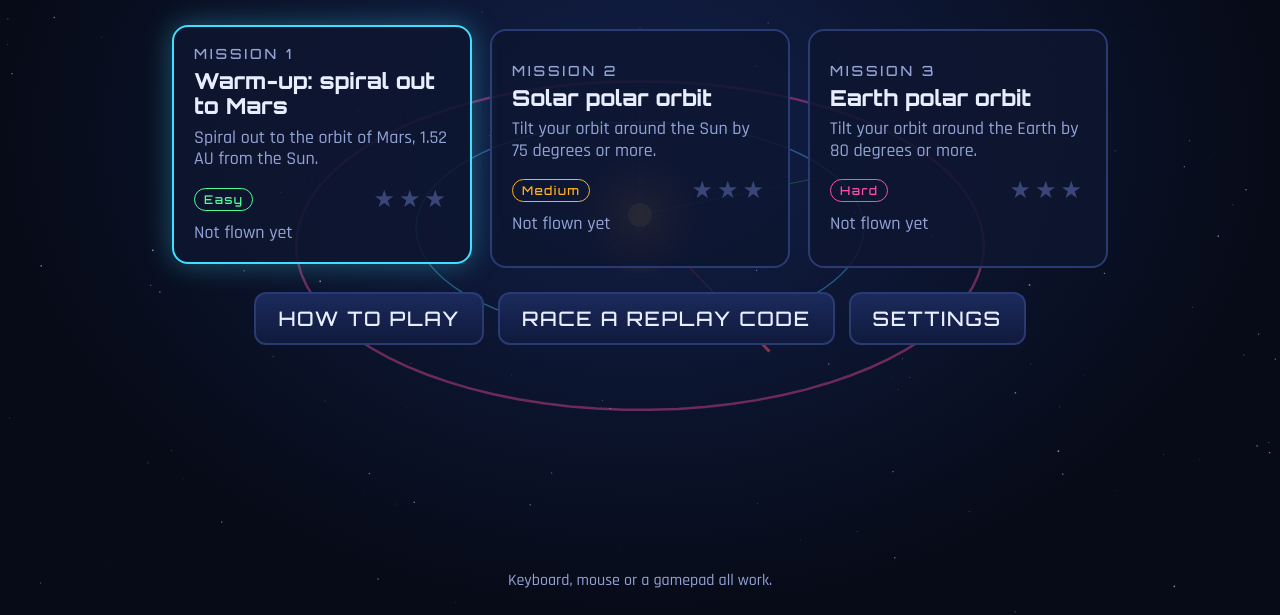
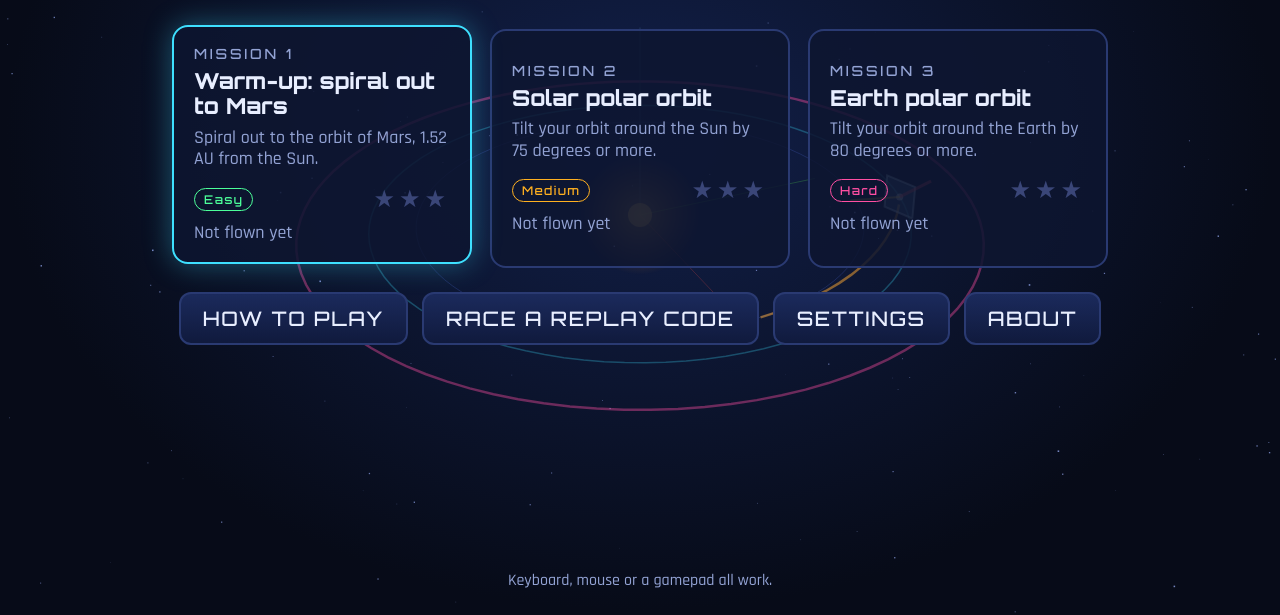
Before and after one commit to shenfan19/solar-sail-race, a plain HTML site: page index.html in a window 1280 px wide. Shown: the part 185-800 px from the top of the page. Drawn offline with Linux system fonts and the light colour scheme.

Commit message:
front page

```diff
--- a/index.html
+++ b/index.html
@@ -61,6 +61,9 @@
   .sheet .btns { display:flex; flex-wrap:wrap; gap:12px; margin-top:16px; }
   .sheet .opt { display:flex; justify-content:space-between; align-items:center; gap:12px; font-size:20px; padding:9px 0; border-bottom:1px solid rgba(42,58,114,0.6); }
   .sheet .opt select { font:inherit; color:var(--text); background:#101a3d; border:2px solid var(--line); border-radius:8px; padding:5px 8px; }
+  .sheet p.about { font-size:clamp(17px, 1.9vw, 21px); line-height:1.35; margin:0 0 12px; }
+  .sheet p.about.small { color:var(--muted); font-size:16px; margin-top:14px; }
+  .sheet a { color:var(--cyan); }
   .sheet table { border-collapse:collapse; font-size:19px; width:100%; }
   .sheet td { padding:6px 8px; border-bottom:1px solid rgba(42,58,114,0.6); } .sheet td:first-child { color:var(--cyan); font-family:var(--display); font-size:15px; white-space:nowrap; }
 
@@ -122,6 +125,7 @@
       <button class="btn" id="btnHelp">How to play</button>
       <button class="btn" id="btnGhostCode">Race a replay code</button>
       <button class="btn" id="btnSettings">Settings</button>
+      <button class="btn" id="btnAbout">About</button>
     </div>
     <div id="pads"></div>
   </div>
@@ -225,6 +229,24 @@
       <div class="btns"><button class="btn primary" id="btnHelpBack">Got it</button></div>
     </div>
   </div>
+
+  <!-- about -->
+  <div id="about" class="screen center hidden">
+    <div class="sheet">
+      <h2>About</h2>
+      <div class="lead">Sail Race 谁谓河广, a non-real-time racing game about solar sails.</div>
+      <p class="about">The Chinese name comes from the Book of Songs: 誰謂河廣？一葦杭之. Who says the river is wide? A single reed can cross it.</p>
+      <p class="about">The physics is a deterministic point-mass model: gravity of the central body plus light pressure on an ideal flat sail. Scores come from re-simulating each replay.</p>
+      <table>
+        <tr><td>AUTHOR</td><td>Fan Shen</td></tr>
+        <tr><td>SOURCE</td><td><a href="https://github.com/shenfan19/solar-sail-race" target="_blank" rel="noopener">github.com/shenfan19/solar-sail-race</a></td></tr>
+        <tr><td>LICENSE</td><td>MIT</td></tr>
+        <tr><td>VERSION</td><td>0.1.0</td></tr>
+      </table>
+      <p class="about small">Developed with AI coding assistance for code generation, automated testing, and documentation.</p>
+      <div class="btns"><button class="btn primary" id="btnAboutBack">Back</button></div>
+    </div>
+  </div>
 </div>
 
 <script src="js/trig.js"></script>
--- a/js/game.js
+++ b/js/game.js
@@ -13,7 +13,8 @@
     padSpeed: 0.9,      // pad units per second at full stick or key
     deadzone: 0.18,
     speeds: [0.25, 1, 4, 16, 64],
-    attractTicks: 30,   // ticks per frame for the background demo flight
+    attractSpeed: 4,    // background demo flight plays at this multiple of the level's view rate, like the 4x play speed
+    attractHold: 3,     // seconds the finished demo flight stays on screen before it starts again
     cameraSpin: 0.12,   // degrees per frame for the idle camera
     autoSpeedIndex: 4
   };
@@ -63,11 +64,11 @@
   }
 
   // ---- screens ----
-  const OVERLAYS = { menu: ['menu'], brief: ['brief'], play: ['hud'], pause: ['hud', 'pause'], result: ['result'], settings: ['menu', 'settings'], help: ['menu', 'help'] };
-  const TOP = { menu: 'menu', brief: 'brief', play: 'hud', pause: 'pause', result: 'result', settings: 'settings', help: 'help' };
+  const OVERLAYS = { menu: ['menu'], brief: ['brief'], play: ['hud'], pause: ['hud', 'pause'], result: ['result'], settings: ['menu', 'settings'], help: ['menu', 'help'], about: ['menu', 'about'] };
+  const TOP = { menu: 'menu', brief: 'brief', play: 'hud', pause: 'pause', result: 'result', settings: 'settings', help: 'help', about: 'about' };
   function setScreen(name) {
     screen = name;
-    ['menu', 'brief', 'hud', 'pause', 'result', 'settings', 'help'].forEach((id) => $(id).classList.add('hidden'));
+    ['menu', 'brief', 'hud', 'pause', 'result', 'settings', 'help', 'about'].forEach((id) => $(id).classList.add('hidden'));
     OVERLAYS[name].forEach((id) => $(id).classList.remove('hidden'));
     canvas.style.cursor = name === 'play' || name === 'result' ? 'grab' : 'default';
     if (name !== 'play') { const first = focusables()[0]; if (first) first.focus(); }
@@ -84,7 +85,7 @@
     list[(i + dir + list.length) % list.length].focus();
   }
   function goBack() {
-    if (screen === 'brief' || screen === 'settings' || screen === 'help' || screen === 'result') setScreen('menu');
+    if (screen === 'brief' || screen === 'settings' || screen === 'help' || screen === 'about' || screen === 'result') setScreen('menu');
     else if (screen === 'pause') resume();
     else if (screen === 'play') pause();
   }
@@ -148,15 +149,20 @@
   function attractFor(lv) {
     if (att && att.level === lv) return;
     const ref = (Solutions[lv.id] || {}).euler;
-    att = { level: lv, schemeId: 'euler', state: Sim.createState(lv, 'euler'), keys: ref ? ref.keys : [{ t: 0, a: 0, b: 0 }], cursor: { i: 0 }, trail: [], a: 0, b: 0, wait: 0, predicted: [], ghostState: null, ghostTrail: [] };
+    att = { level: lv, schemeId: 'euler', state: Sim.createState(lv, 'euler'), keys: ref ? ref.keys : [{ t: 0, a: 0, b: 0 }], cursor: { i: 0 }, trail: [], a: 0, b: 0, wait: 0, tickDebt: 0, predicted: [], ghostState: null, ghostTrail: [] };
   }
-  function stepAttract() {
+  // the demo runs on real time, so it flies at the same pace on every screen refresh rate
+  function stepAttract(dt) {
     if (!att) return;
     if (att.state.done) {
-      if (++att.wait > 90) { const lv = att.level; att = null; attractFor(lv); }
+      att.wait += dt;
+      if (att.wait > CFG.attractHold) { const lv = att.level; att = null; attractFor(lv); }
       return;
     }
-    for (let i = 0; i < CFG.attractTicks && !att.state.done; i++) {
+    att.tickDebt += dt * CFG.attractSpeed * att.level.view.rate / att.level.dt;
+    const n = Math.floor(att.tickDebt);
+    att.tickDebt -= n;
+    for (let i = 0; i < n && !att.state.done; i++) {
       const k = Sim.controlAt(att.keys, att.state.tick, att.cursor);
       att.a = k.a; att.b = k.b;
       Sim.step(att.state, k.a, k.b);
@@ -479,7 +485,7 @@
       }
       if (screen === 'play' || screen === 'pause') { predict(); updateHud(); drawPad(); }
     } else {
-      stepAttract();
+      stepAttract(dt);
     }
     draw();
     requestAnimationFrame(frame);
@@ -561,6 +567,8 @@
   $('btnHelpBack').addEventListener('click', () => setScreen('menu'));
   $('btnSettings').addEventListener('click', () => setScreen('settings'));
   $('btnSettingsBack').addEventListener('click', () => setScreen('menu'));
+  $('btnAbout').addEventListener('click', () => setScreen('about'));
+  $('btnAboutBack').addEventListener('click', () => setScreen('menu'));
   $('selScheme').addEventListener('change', (e) => { settings.scheme = e.target.value; saveSettings(); });
   $('btnDefGuide').addEventListener('click', () => { settings.guide = !settings.guide; saveSettings(); $('btnDefGuide').textContent = settings.guide ? 'On' : 'Off'; $('btnDefGuide').classList.toggle('on', settings.guide); });
   $('btnGhostCode').addEventListener('click', () => {
@@ -669,6 +677,7 @@
   if (hashArgs.screen === 'brief' || hashArgs.autoplay) openBrief(startLevelIdx);
   if (hashArgs.screen === 'settings') setScreen('settings');
   if (hashArgs.screen === 'help') setScreen('help');
+  if (hashArgs.screen === 'about') setScreen('about');
   if (hashArgs.autoplay) startRun();
   requestAnimationFrame(frame);
 })();
```
Also changed, not shown: 2 other files.
